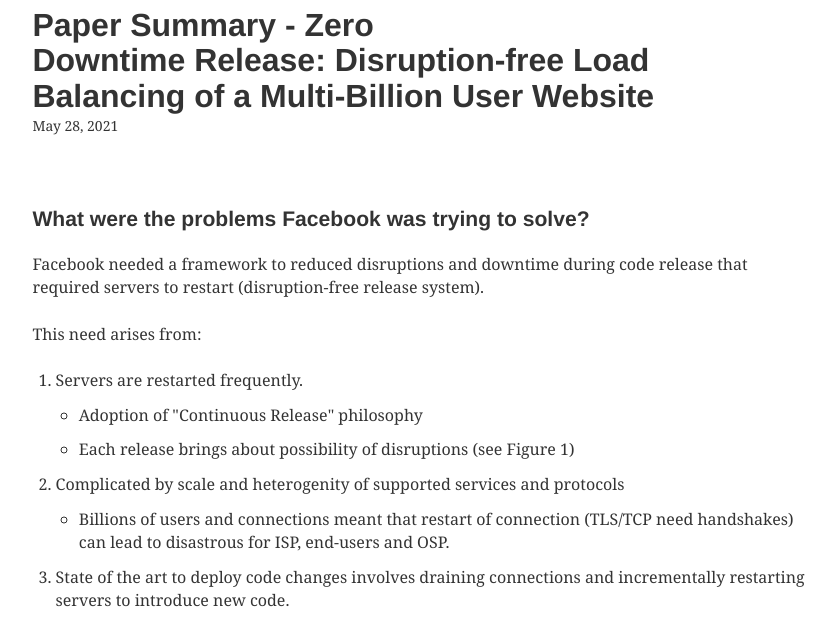
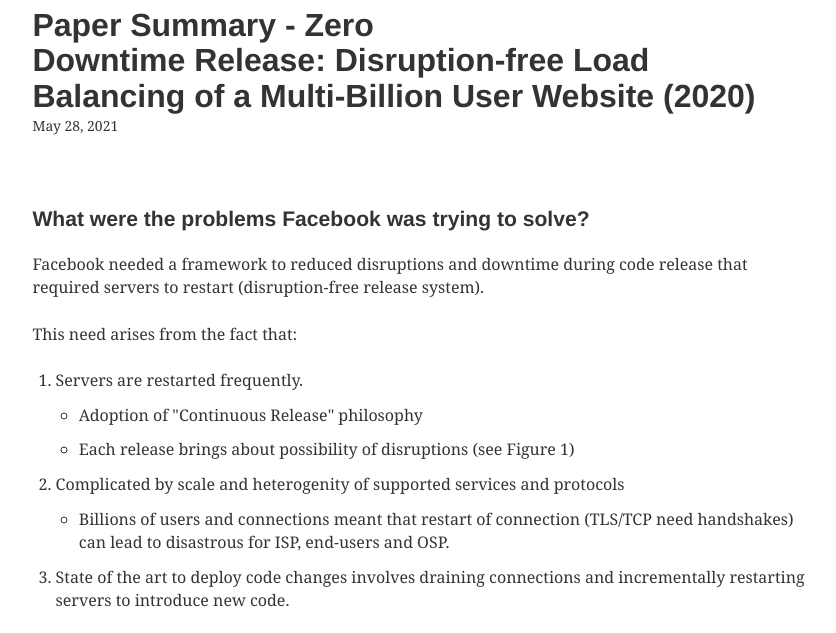
Before and after one commit to Happytreat/MeloSpace, a Gatsby site: page /fb-zero-downtime-release/ in a window 1280 px wide. Shown: the part 121-754 px from the top of the page, without its empty margins (219-1055 px from the left). Built offline with nearby package versions, Linux system fonts and the light colour scheme; Gatsby itself is replaced by a stand-in of ours; some packages are replaced by stand-ins of ours; code samples lack their colours; what typography-theme-github would draw is missing.

Commit message:
Add year to title

```diff
--- a/content/notes/fb-zero-downtime-release/index.md
+++ b/content/notes/fb-zero-downtime-release/index.md
@@ -1,5 +1,5 @@
 ---
-title: "Paper Summary - Zero Downtime Release: Disruption-free Load Balancing of a Multi-Billion User Website"
+title: "Paper Summary - Zero Downtime Release: Disruption-free Load Balancing of a Multi-Billion User Website (2020)"
 date: "2021-05-28T22:12:03.284Z"
 description: "Zero Downtime Release is a collection of mecha- nisms used at Facebook to shield the end-users from any disruptions, preserve the cluster capacity and robustness of the infrastructure when updates are released globally..."
 ---
@@ -10,7 +10,7 @@
 
 Facebook needed a framework to reduced disruptions and downtime during code release that required servers to restart (disruption-free release system).
 
-This need arises from:
+This need arises from the fact that:
 
 1. Servers are restarted frequently.
    - Adoption of "Continuous Release" philosophy
```
